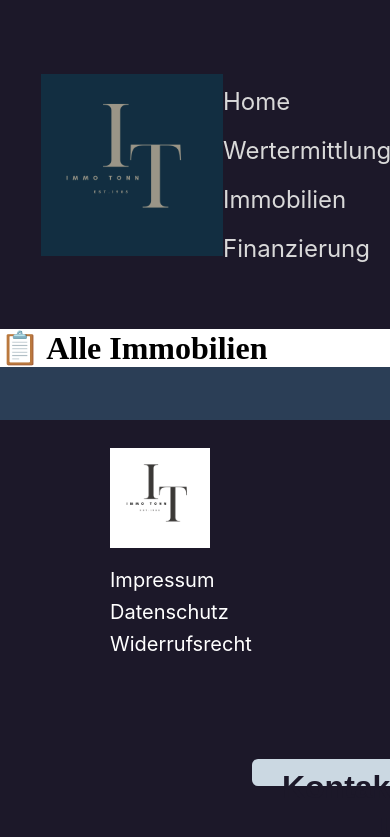
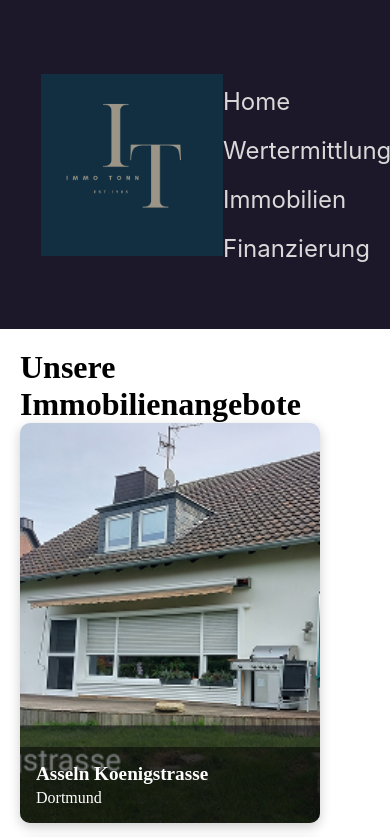
Before and after one commit to Immo-Tonn/immo, a React (Vite) app in the folder FE/: page /immobilien in a window 390 px wide. Shown: the top 837 px of the page. Built offline with nearby package versions, Linux system fonts and the light colour scheme; a web font is replaced by a local one.

Commit message:
immobile

```diff
--- /dev/null
+++ b/FE/src/pages/RealEstate.module.css
@@ -0,0 +1,9 @@
+.container {
+  padding: 20px;
+}
+
+.cardList {
+  display: flex;
+  gap: 16px;
+  flex-wrap: wrap;
+}
--- a/FE/src/pages/RealEstate.tsx
+++ b/FE/src/pages/RealEstate.tsx
@@ -1,4 +1,57 @@
+import React from 'react';
+import ImmoCard from '@widgets/Immobilien/ImmoCard';
+import styles from './RealEstate.module.css'; // если есть стили для страницы
+
+import placeholderImage from '@shared/assets/immobilien/Haus.png'; // твоя заглушка
+
+const propertyList = [
+  {
+    id: 1,
+    title: 'Moderne Wohnung in Berlin',
+    street: 'Asseln Koenigstrasse',
+    city: 'Dortmund',
+    image: placeholderImage,
+  },
+  {
+    id: 2,
+    title: 'Familienhaus in München',
+    street: 'Asseln Koenigstrasse',
+    city: 'Dortmund',
+    image: placeholderImage,
+  },
+  {
+    id: 3,
+    title: 'Altbauwohnung in Hamburg',
+    street: 'Asseln Koenigstrasse',
+    city: 'Dortmund',
+    image: placeholderImage,
+  },
+  {
+    id: 4,
+    title: 'Penthouse in Frankfurt',
+    street: 'Asseln Koenigstrasse',
+    city: 'Dortmund',
+    image: placeholderImage,
+  },
+];
+
 const RealEstate = () => {
-  return <h1>📋 Alle Immobilien</h1>;
+  return (
+    <div className={styles.container}>
+      <h1>Unsere Immobilienangebote</h1>
+      <div className={styles.cardList}>
+        {propertyList.map(property => (
+          <ImmoCard
+            key={property.id}
+            title={property.title}
+            street={property.street}
+            city={property.city}
+            image={property.image}
+          />
+        ))}
+      </div>
+    </div>
+  );
 };
+
 export default RealEstate;
--- /dev/null
+++ b/FE/src/widgets/Immobilien/Immo.module.css
@@ -0,0 +1,36 @@
+.card {
+  position: relative;
+  width: 300px;
+  height: 400px;
+  background-size: cover;
+  background-position: center;
+  border-radius: 10px;
+  overflow: hidden;
+  box-shadow: 0 4px 12px rgba(0, 0, 0, 0.2);
+  transition: transform 0.3s ease;
+}
+
+.card:hover {
+  transform: scale(1.02);
+}
+
+.overlay {
+  position: absolute;
+  bottom: 0;
+  width: 100%;
+  padding: 16px;
+  background: rgba(0, 0, 0, 0.5); /* затемнение */
+  color: white;
+  display: flex;
+  flex-direction: column;
+  gap: 4px;
+}
+
+.street {
+  font-size: 1.2rem;
+  font-weight: bold;
+}
+
+.city {
+  font-size: 1rem;
+}
--- /dev/null
+++ b/FE/src/widgets/Immobilien/ImmoCard.tsx
@@ -0,0 +1,21 @@
+import styles from './Immo.module.css';
+import imageUrl from '@shared/assets/immobilien/Haus.png';
+
+type ImmoCardProps = {
+  image: string;
+  street: string;
+  city: string;
+};
+
+const ImmoCard = ({ image, street, city }: ImmoCardProps) => {
+  return (
+    <div className={styles.card} style={{ backgroundImage: `url(${image})` }}>
+      <div className={styles.overlay}>
+        <div className={styles.street}>{street}</div>
+        <div className={styles.city}>{city}</div>
+      </div>
+    </div>
+  );
+};
+
+export default ImmoCard;
```
Also changed, not shown: FE/src/shared/assets/immobilien/Haus.png (added), 1 other file (tests, documents, lock files or other folders).
